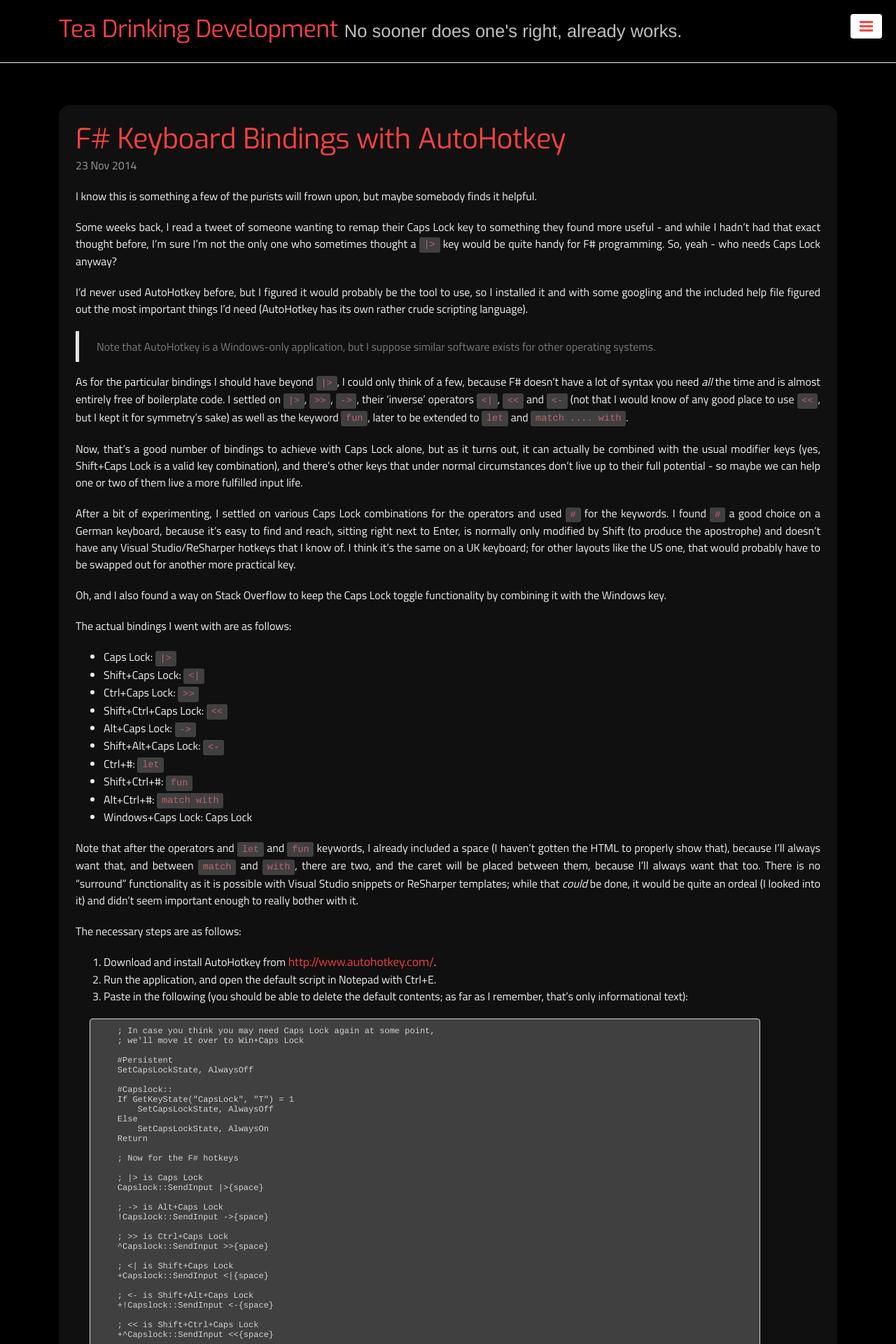
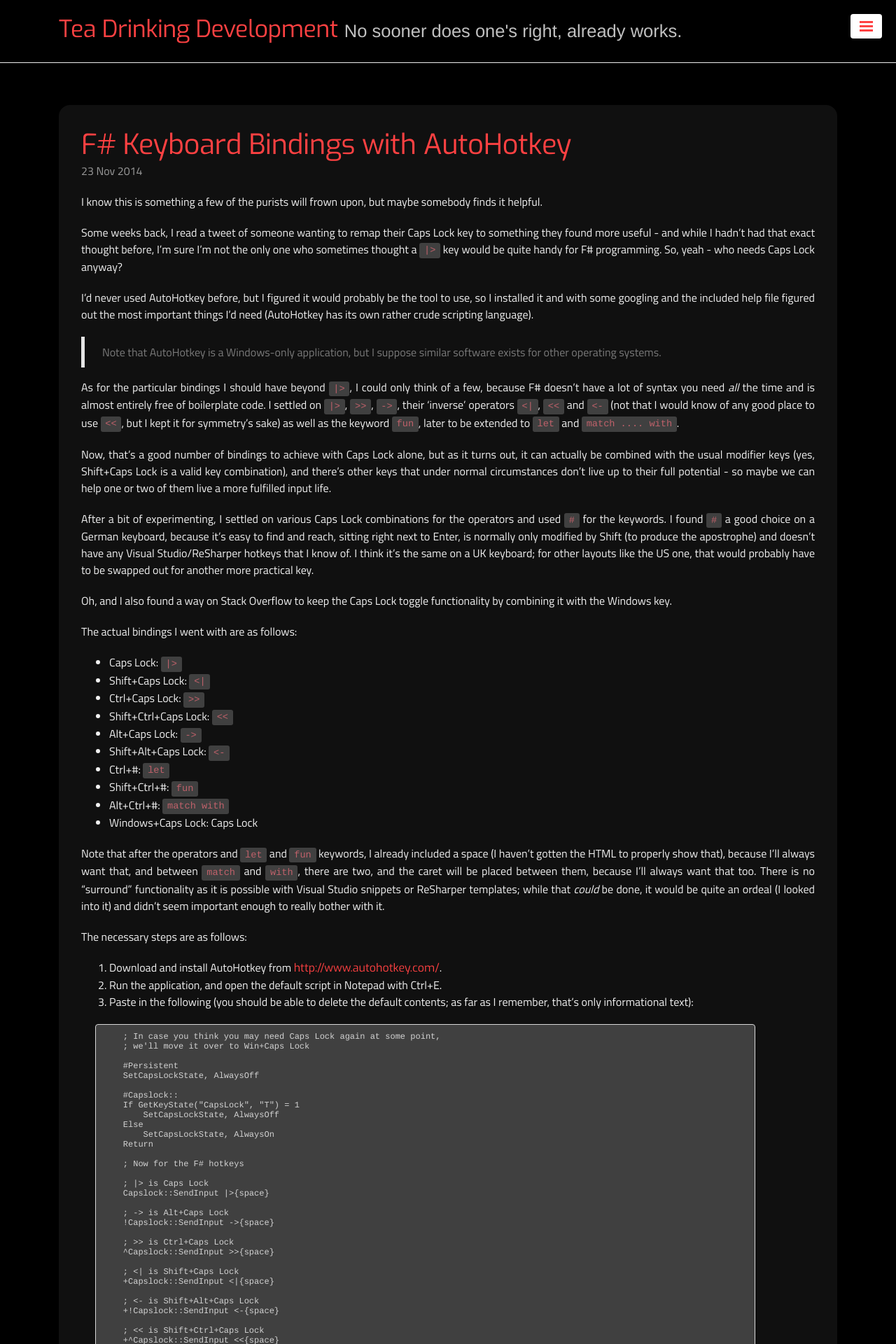
Before and after one commit to TeaDrivenDev/TeaDrivenDev.github.io, a Jekyll site: the page built from index.html, in a window 1280 px wide. Shown: the top 1920 px of the page at 70% size. Built offline with Jekyll 4.4.1, drawn with Linux system fonts in a browser that asks for light colours; some web fonts are replaced; Markdown is read by kramdown in place of the engine named in the settings; the list of posts is cut into pages by our own code.

Commit message:
Update lanyon.css

```diff
--- a/public/css/lanyon.css
+++ b/public/css/lanyon.css
@@ -466,7 +466,7 @@ a.pagination-item:hover {
 .theme-base-08d .post {
 	font-size: 16px;
 	background-color: #101010;
-	padding: 1.5em;
+	padding: 2em;
 	border-radius: 1em;
 }
 
```
